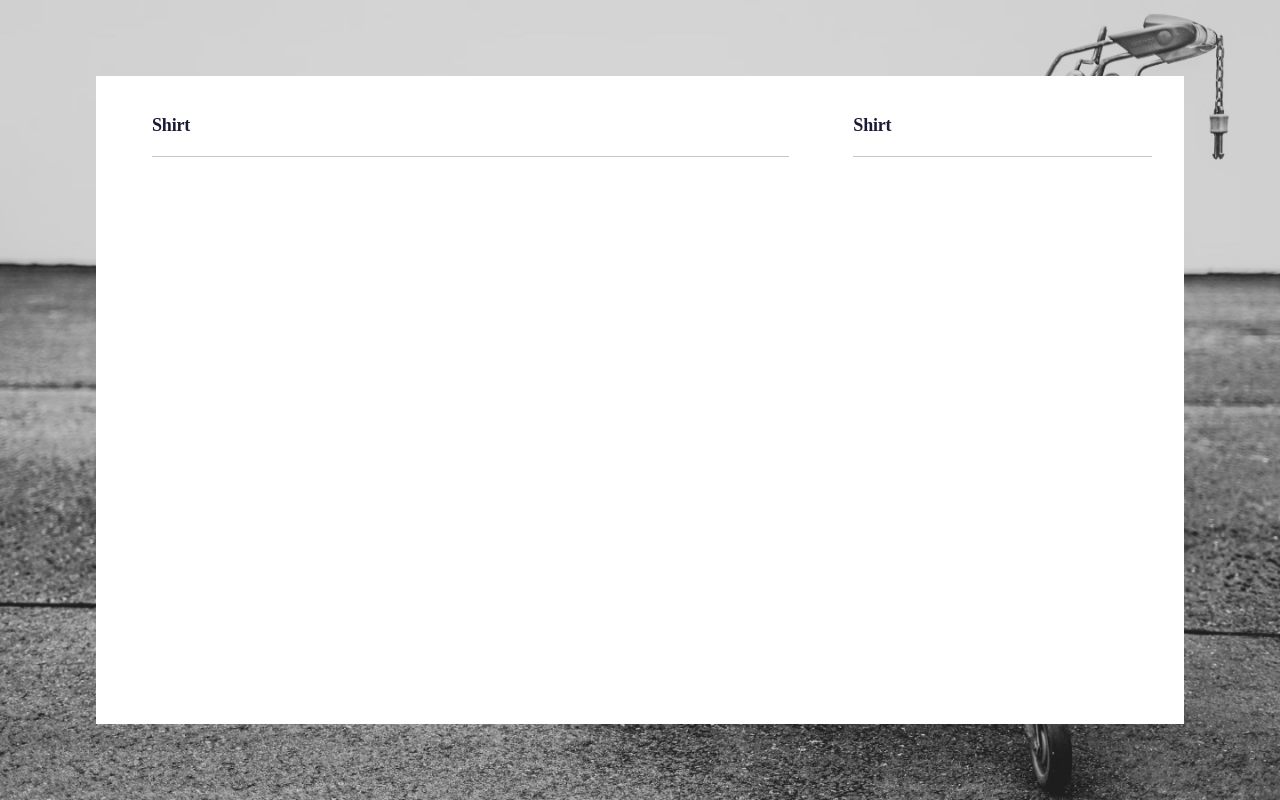
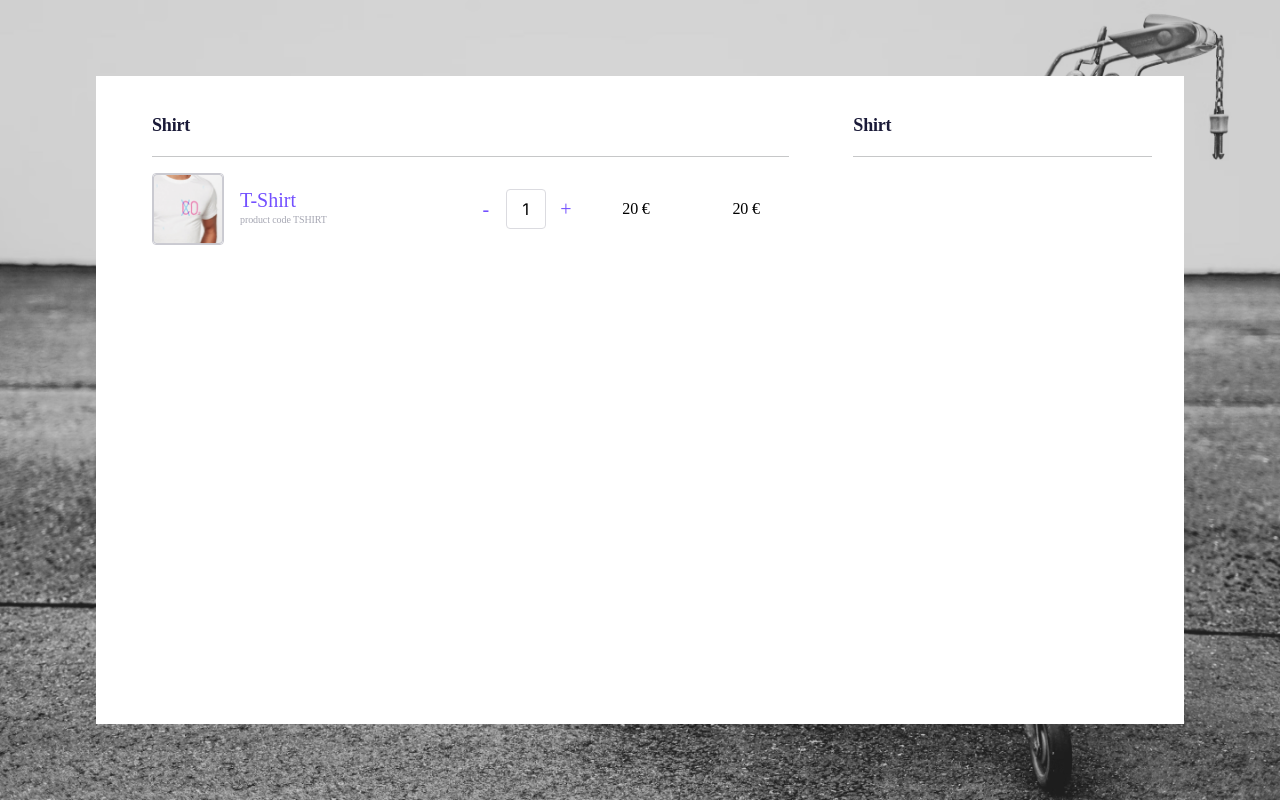
Before and after one commit to JorgeFrias/some-random-react-code, a Next.js app in the folder code-interview-invopop/: page / in a window 1280 px wide. Built offline with nearby package versions, Linux system fonts and the light colour scheme.

Commit message:
The row looks good.

```diff
--- a/code-interview-invopop/app/page.tsx
+++ b/code-interview-invopop/app/page.tsx
@@ -3,6 +3,9 @@
 import React, { useState, useEffect } from "react";
 import { MainContainer } from "@/components/layout/MainContainerComponent";
 import { HeadingComponent } from "@/components/textElements/HeadingComponent";
+import {CartRowComponent} from "@/components/customElements/CartRowComponent";
+
+import { products } from "../data/products";
 
 export default function Home() {
   return (
@@ -11,7 +14,14 @@ export default function Home() {
         primaryView={
           <div>
             <HeadingComponent>Shirt</HeadingComponent>
-
+            <CartRowComponent
+            product={products[0]}
+            total={"20 €"}
+            quantity={1}
+            onQuantityAdd={() => {}}
+            onQuantitySubtract={() => {}}
+            onQuantityChange={() => {}}
+            />
           </div>
         }
         sideView={
--- /dev/null
+++ b/code-interview-invopop/data/products.ts
@@ -0,0 +1,8 @@
+import { Product } from '../src/models/product';
+import { Currency } from '../src/models/currency';
+
+export const products: Product[] = [
+    new Product("T-Shirt", "TSHIRT", 2000, Currency.EUR, "/img/shirt.png"),
+    new Product("Coffee Mug", "MUG", 750, Currency.EUR, "/img/cup.png"),
+    new Product("Cap", "CAP", 500, Currency.EUR, "/img/hat.png")
+];
--- /dev/null
+++ b/code-interview-invopop/src/components/customElements/CartRowComponent.tsx
@@ -0,0 +1,74 @@
+"use client";
+
+import React, { useState, useEffect } from "react";
+import styles from "./QuantityModifierComponent.module.scss";
+import "bootstrap/dist/css/bootstrap.min.css";
+import { Product } from "@/models/product";
+
+import { ProductDetailsPreviewComponent } from "./ProductDetailsPreviewComponent";
+import { QuantityModifier } from "./QuantityModifierComponent";
+import {
+  PriceDisplayComponent,
+  PriceDisplayTraitVariation,
+} from "../textElements/PriceDisplayComponent";
+
+interface Props {
+  product: Product;
+  total: string;
+  quantity: number;
+  onQuantityAdd: () => void;
+  onQuantitySubtract: () => void;
+  onQuantityChange: (newQuantity: number) => void;
+}
+
+/**
+ * Defines a row in the cart.
+ */
+const CartRowComponent: React.FC<Props> = ({
+  product,
+  total,
+  quantity,
+  onQuantityAdd,
+  onQuantitySubtract,
+  onQuantityChange,
+}) => {
+  return (
+    <div>
+      <div className="row">
+        <div className="col-6">
+          <div className="h-100 d-flex align-items-center">
+            <ProductDetailsPreviewComponent product={product} />
+          </div>
+        </div>
+        <div className="col-2">
+          <div className="h-100 d-flex align-items-center justify-content-center">
+            <QuantityModifier
+              quantity={quantity}
+              onQuantityAdd={onQuantityAdd}
+              onQuantitySubtract={onQuantitySubtract}
+              onQuantityChange={onQuantityChange}
+            />
+          </div>
+        </div>
+        <div className="col-2">
+          <div className="h-100 d-flex align-items-center justify-content-center">
+            <PriceDisplayComponent
+              formattedPrice={product.getFormattedPrice()}
+              variation={PriceDisplayTraitVariation.Medium}
+            />
+          </div>
+        </div>
+        <div className="col-2">
+          <div className="h-100 d-flex align-items-center justify-content-center">
+            <PriceDisplayComponent
+              formattedPrice={total}
+              variation={PriceDisplayTraitVariation.Medium}
+            />
+          </div>
+        </div>
+      </div>
+    </div>
+  );
+};
+
+export { CartRowComponent };
--- a/code-interview-invopop/src/components/textElements/PriceDisplayComponent.module.scss
+++ b/code-interview-invopop/src/components/textElements/PriceDisplayComponent.module.scss
@@ -4,6 +4,8 @@
 .price_display {
   font-family: $font-family;
   text-transform: uppercase;
+  margin-bottom: 0;
+  margin-top: 0;
 
   &_large {
     @extend .price_display;
--- a/code-interview-invopop/src/components/textElements/PriceDisplayComponent.tsx
+++ b/code-interview-invopop/src/components/textElements/PriceDisplayComponent.tsx
@@ -24,10 +24,10 @@ const getClassForRole = (role: TraitVariation) => {
   // Set the button class based on the role.
   switch (role) {
     case TraitVariation.Large:
-      buttonClass = styles.price_display_primary;
+      buttonClass = styles.price_display_large;
       break;
     case TraitVariation.Medium:
-      buttonClass = styles.price_display_secondary;
+      buttonClass = styles.price_display_medium;
       break;
     case TraitVariation.Inherited:
       buttonClass = styles.price_display_inherited;
@@ -40,8 +40,7 @@ const getClassForRole = (role: TraitVariation) => {
 };
 
 interface Props {
-  price: number;
-  currency: Currency;
+  formattedPrice: string;
   variation: TraitVariation;
 }
 
@@ -53,10 +52,7 @@ interface Props {
  *
  * If the price is a whole number, the .00 will be removed, as per the design.
  */
-const PriceDisplayComponent: React.FC<Props> = ({ price, currency, variation }) => {
-  // Format the price based on the currency.
-  const formattedPrice = Product.formatPrice(price, currency);
-
+const PriceDisplayComponent: React.FC<Props> = ({ formattedPrice, variation }) => {
   return (
     <p className={getClassForRole(variation)}>
       {formattedPrice}
--- a/code-interview-invopop/src/models/product.ts
+++ b/code-interview-invopop/src/models/product.ts
@@ -78,6 +78,13 @@ class Product {
   /**
    * Product price formatted as a string, e.g. "20.00€".
    */
+  getFormattedPrice(): string {
+    return Product.formatPrice(this.price, this.currency);
+  }
+
+  /**
+   * Formats a price as a string, e.g. "20.00€".
+   */
   public static formatPrice(integerPrice: number, currency: Currency): string {
     let formattedPrice: string;
     let priceWithCurrency: string;
```
Also changed, not shown: code-interview-invopop/pages/allComponentsList.tsx (+3 -6 lines), code-interview-invopop/src/components/customElements/CartRowCompoent.module.scss (added).
